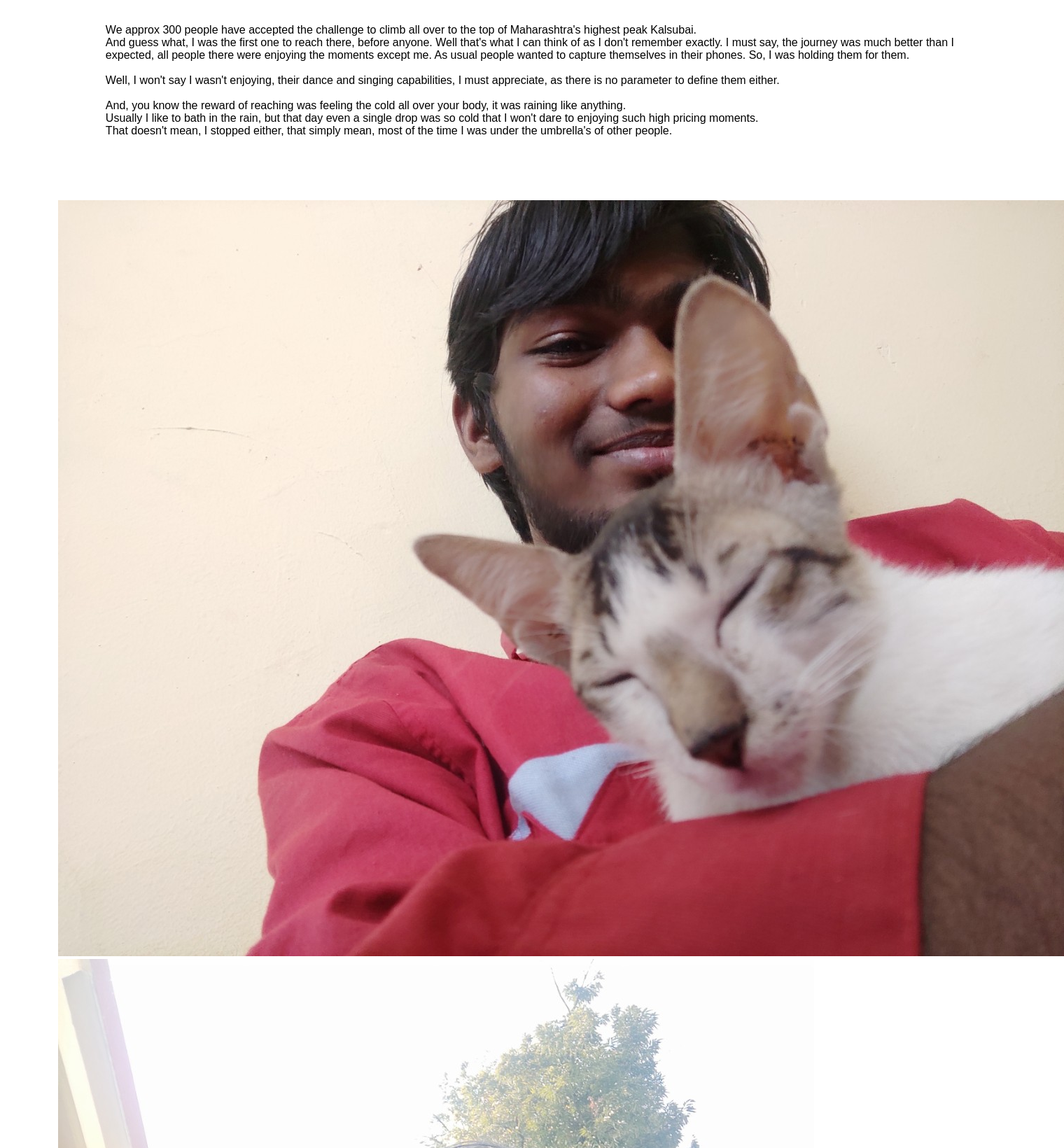
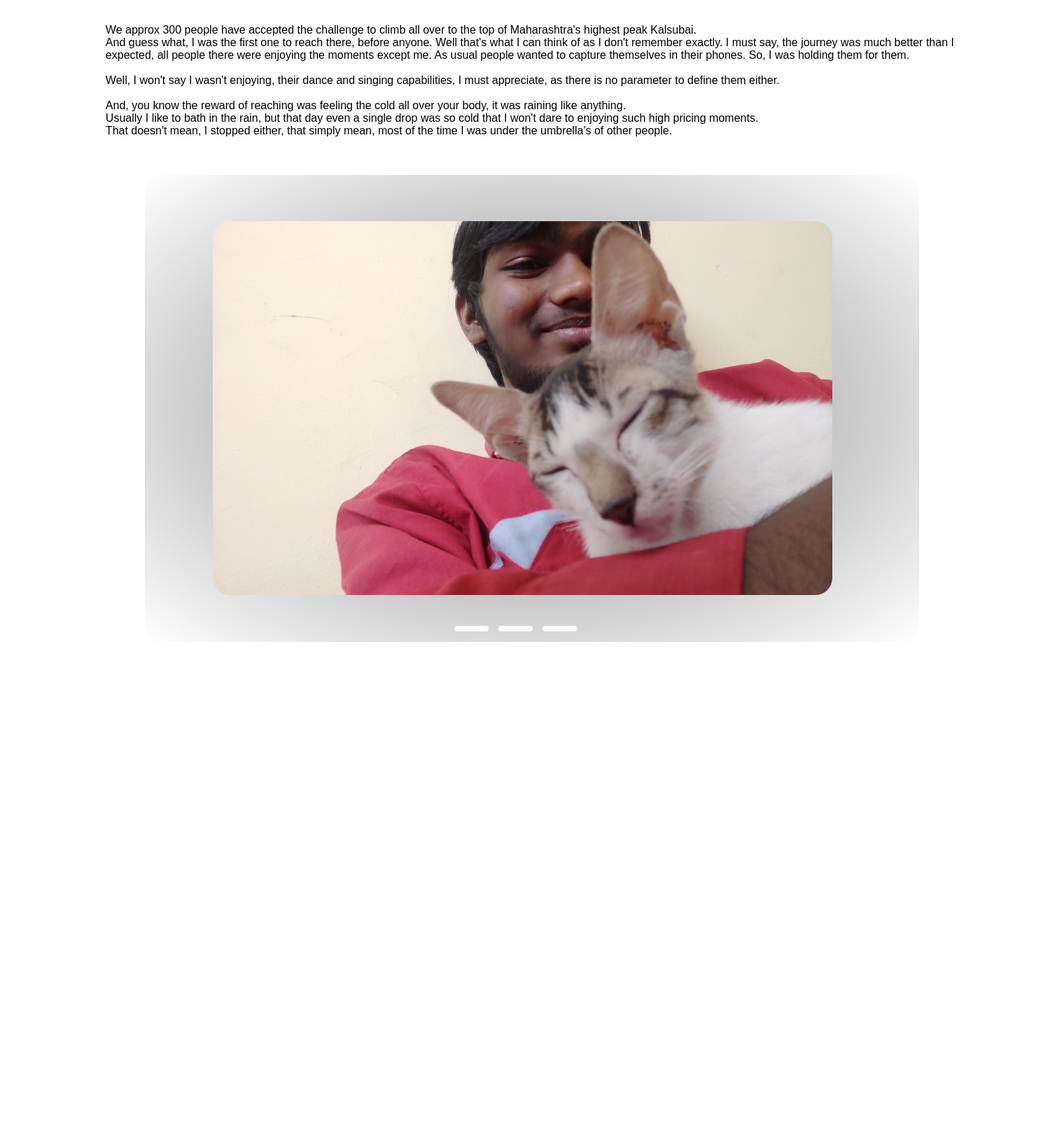
Before and after one commit to surendraLongre/League, a PHP site: page / in a window 1520 px wide. Shown: the part 310-1950 px from the top of the page at 70% size. After the commit the page ends 1227 px from the top, so only its background shows below. Run offline with PHP 8.4, Linux system fonts and the light colour scheme; data that the repository does not hold is empty.

Commit message:
fix the carousel image display format

```diff
--- a/style.css
+++ b/style.css
@@ -10,6 +10,10 @@ nav {
 	height:100px;
 	justify-content:space-around;
 	/*	padding:50px 10%;*/
+}
+
+h3 {
+	margin:0px;
 }
 
 .profile-pic{
@@ -75,3 +79,89 @@ nav ul{
 	.margin-bottom5{
 		margin-bottom:5px;
 	}
+
+	/* carousel */
+	#carousel img{
+		object-fit:cover;
+	}
+
+	#carousel {
+		margin: 0px auto;
+		position: relative;
+		width:60vw;
+		min-height:31.1170212766vw;
+		background-image:radial-gradient(gray,white);
+		display:flex;
+		padding: 6.3829787234vw;
+		text-align: center;
+		border-radius: 0.95744680851vw;
+		overflow: hidden;
+		/*     gap: 50px; */
+	}
+
+	#carousel-buttons {
+		position:absolute;
+		bottom:0.95744680851vw;
+		left:40%;
+		display: flex;
+		gap:0.95744680851vw;
+	}
+
+	#carousel-button1, #carousel-button2, #carousel-button3 {
+		min-width:3.1914893617vw;
+		min-height:0.51063829787vw;
+		/* background: black; */
+		transition: background 0.7s;
+		border-radius:0.31914893617vw;
+		border-color:transparent;
+		cursor:pointer;
+	}
+
+	.text-white {
+		--tw-text-opacity: 1;
+		color: rgb(255 255 255/var(--tw-text-opacity));
+		background: rgb(255 255 255);
+	}
+
+	.carousel-black {
+		background: red;
+	}
+
+	#carousel-image1 {
+		/* height: 70vh; */
+		/* height: fit-content;
+		width: fit-content; */
+	position:absolute;
+	border-radius: 1.59574468085vw;
+	width:80%;
+	height:80%;
+	top:10%;
+	/* box-shadow: 0px 0px 5px 5px rgb(190,190,190); */
+	transition: transform 0.5s;
+	/* margin: 0px auto; */
+}
+
+
+#carousel-image3 {
+	position:absolute;
+	border-radius: 1.59574468085vw;
+	width:80%;
+	height:80%;
+	top:10%;
+	left: 145vw;
+	/* box-shadow: 0px 0px 5px 5px rgb(190,190,190); */
+	transition:transform 0.5s;
+}
+
+
+#carousel-image2 {
+	position:absolute;
+	border-radius: 1.59574468085vw;
+	width:80%;
+	height:80%;
+	top:10%;
+	left:80vw;
+	/* box-shadow: 0px 0px 5px 5px rgb(190,190,190); */
+	transition:transform 0.5s;
+/*	display:none;*/
+};
```
Lines whose indentation alone changed are shown as unchanged.
